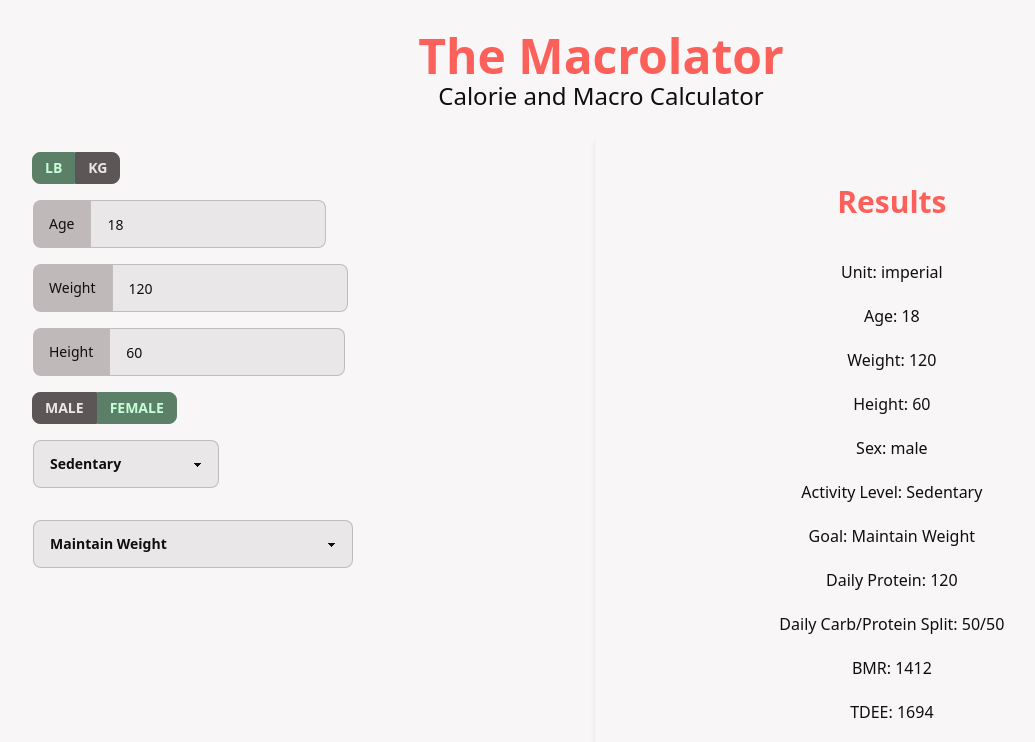
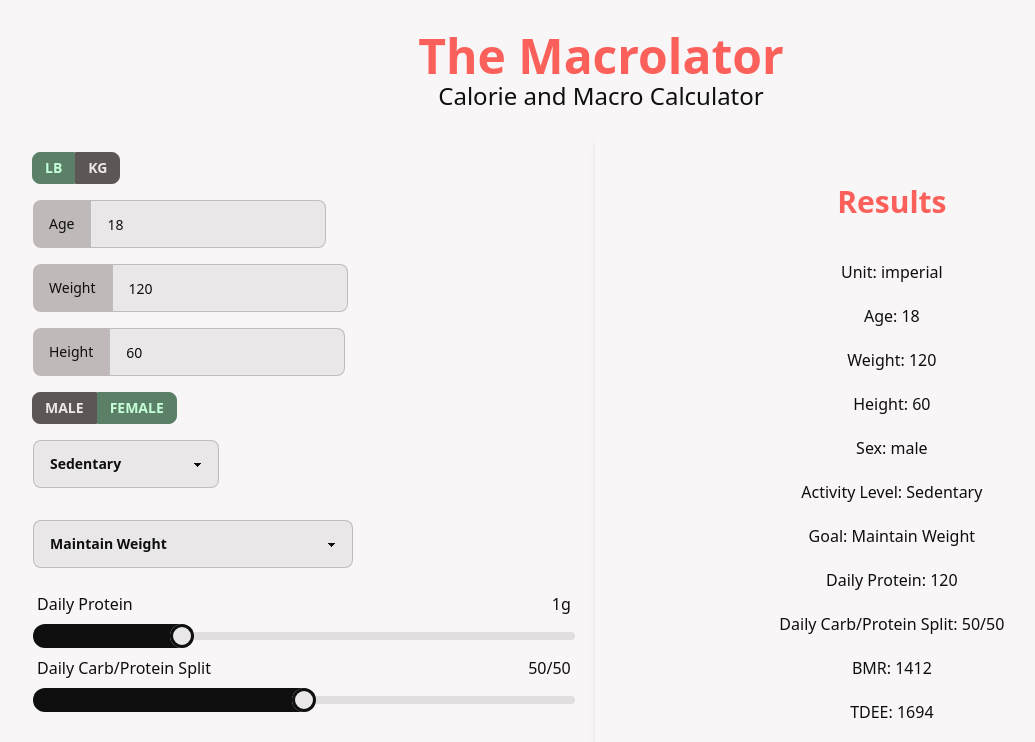
Before and after one commit to gabe-santos/calorie-macro-calc, a React (Vite) app: page / in a window 1280 px wide. Shown: the top 742 px of the page, without its empty margins (39-1074 px from the left). Built offline with nearby package versions, Linux system fonts and the light colour scheme.

Commit message:
moves form display into its own component

```diff
--- a/src/App.tsx
+++ b/src/App.tsx
@@ -1,10 +1,16 @@
-import { ChangeEventHandler, SetStateAction, useEffect, useState } from 'react';
+import { useEffect, useState } from 'react';
 import './App.css';
 import { NumInput } from './components/NumInput';
 import { RadioToggle } from './components/RadioToggle';
 import { Select } from './components/Select';
 import { Slider } from './components/Slider';
 import { ResultsDisplay } from './components/ResultsDisplay';
+import {
+	calculateBMR,
+	calculateProtein,
+	calculateTDEE,
+} from './utils/calculations';
+import { FormDisplay } from './components/FormDisplay';
 
 export const App = () => {
 	interface DataProps {
@@ -94,57 +100,17 @@ export const App = () => {
 		setGoal(String(value));
 	};
 
-	const handleProteinChange = ({
-		target: { value },
-	}: {
-		target: { value: number };
-	}) => {
-		setProteinVal(value);
+	const handleProteinChange = (e: React.ChangeEvent<HTMLInputElement>) => {
+		setProteinVal(Number(e.target.value));
 	};
 
-	const handleCarbSplitChange = ({
-		target: { value },
-	}: {
-		target: { value: number };
-	}) => {
-		setCarbPercent(value);
+	const handleCarbSplitChange = (e: React.ChangeEvent<HTMLInputElement>) => {
+		setCarbPercent(Number(e.target.value));
 	};
 
 	useEffect(() => {
-		setBmr(() => calculateBMR());
+		setBmr(() => calculateBMR(unit, weight, height, sex, age));
 	});
-
-	const lbsToKg = (lbs: number): number => {
-		return lbs * 0.453592;
-	};
-
-	const inToCm = (inches: number): number => {
-		return inches * 2.54;
-	};
-
-	const calculateBMR = (): number => {
-		const weightKg = unit == 'metric' ? weight : lbsToKg(weight);
-		const heightCm = unit == 'metric' ? height : inToCm(height);
-		return Math.round(mifflinStJeor(weightKg, heightCm, age, sex));
-	};
-
-	const mifflinStJeor = (
-		mass: number,
-		heightCM: number,
-		age: number,
-		sex: string
-	) => {
-		let s = sex === 'male' ? 5 : -161;
-		return 10 * mass + 6.25 * heightCM - 5.0 * age + s;
-	};
-
-	const calculateTDEE = (): number => {
-		return Math.round(calculateBMR() * activityOptions[activityLvl]);
-	};
-
-	const calculateProtein = (): number => {
-		return Math.round(proteinVal * weight);
-	};
 
 	return (
 		<div className='App'>
@@ -153,59 +119,26 @@ export const App = () => {
 				Calorie and Macro Calculator
 			</h2>
 			<div className='container flex p-5'>
-				<div className='container p-5'>
-					<RadioToggle
-						name='units'
-						dataLeft='lb'
-						dataRight='kg'
-						valueLeft='imperial'
-						valueRight='metric'
-						onChange={handleUnitChange}
-						defaultVal='imperial'
-					/>
-					<NumInput
-						label='Age'
-						value={age}
-						onChange={handleAgeChange}
-					/>
-					<NumInput
-						label='Weight'
-						value={weight}
-						onChange={handleWeightChange}
-					/>
-					<NumInput
-						label='Height'
-						value={height}
-						onChange={handleHeightChange}
-					/>
-
-					<RadioToggle
-						name='sex'
-						dataLeft='Male'
-						dataRight='Female'
-						valueLeft='male'
-						valueRight='female'
-						onChange={handleSexChange}
-						defaultVal='female'
-					/>
-
-					<div className='flex'>
-						<Select
-							label='Activity Level'
-							options={activityOptions}
-							value={activityLvl}
-							onChange={handleActivityChange}
-						/>
-						{/* <Tooltip content={'level of activity'} /> */}
-					</div>
-					<Select
-						label={'Goal'}
-						options={goalOptions}
-						value={goal}
-						onChange={handleGoalChange}
-					/>
-				</div>
-
+				<FormDisplay
+					age={age}
+					weight={weight}
+					height={height}
+					activityLvl={activityLvl}
+					goal={goal}
+					activityOptions={activityOptions}
+					goalOptions={goalOptions}
+					proteinVal={proteinVal}
+					carbPercent={carbPercent}
+					handleUnitChange={handleUnitChange}
+					handleAgeChange={handleAgeChange}
+					handleWeightChange={handleWeightChange}
+					handleHeightChange={handleHeightChange}
+					handleSexChange={handleSexChange}
+					handleActivityChange={handleActivityChange}
+					handleGoalChange={handleGoalChange}
+					handleProteinChange={handleProteinChange}
+					handleCarbSplitChange={handleCarbSplitChange}
+				/>
 				<ResultsDisplay
 					unit={unit}
 					age={age}
@@ -214,31 +147,12 @@ export const App = () => {
 					sex={sex}
 					activityLvl={activityLvl}
 					goal={goal}
-					dailyProtein={calculateProtein()}
+					dailyProtein={calculateProtein(proteinVal, weight)}
 					carbPercent={carbPercent}
 					bmr={bmr}
-					tdee={calculateTDEE()}
+					tdee={calculateTDEE(bmr, activityOptions[activityLvl])}
 				/>
 			</div>
-
-			<Slider
-				label='Daily Protein'
-				min={0.82}
-				max={1.5}
-				step={0.01}
-				value={proteinVal}
-				unit={'g'}
-				onChange={handleProteinChange}
-			/>
-			<Slider
-				label='Daily Carb/Protein Split'
-				min={0}
-				max={100}
-				step={1}
-				value={carbPercent}
-				unit={`/${100 - carbPercent}`}
-				onChange={handleCarbSplitChange}
-			/>
 		</div>
 	);
 };
--- /dev/null
+++ b/src/components/FormDisplay.tsx
@@ -0,0 +1,146 @@
+import { NumInput } from './NumInput';
+import { RadioToggle } from './RadioToggle';
+import { Select } from './Select';
+import { Slider } from './Slider';
+
+interface FormDisplayProps {
+	age: number;
+	weight: number;
+	height: number;
+	activityLvl: string;
+	goal: string;
+	activityOptions: {
+		[key: string]: number;
+	};
+	goalOptions: {
+		[key: string]: number;
+	};
+	proteinVal: number;
+	carbPercent: number;
+	handleUnitChange: ({
+		target: { value },
+	}: {
+		target: { value: string };
+	}) => void;
+	handleAgeChange: ({
+		target: { value },
+	}: {
+		target: { value: number };
+	}) => void;
+	handleWeightChange: ({
+		target: { value },
+	}: {
+		target: { value: number };
+	}) => void;
+	handleHeightChange: ({
+		target: { value },
+	}: {
+		target: { value: number };
+	}) => void;
+	handleSexChange: ({
+		target: { value },
+	}: {
+		target: { value: string };
+	}) => void;
+	handleActivityChange: ({
+		target: { value },
+	}: {
+		target: { value: string };
+	}) => void;
+	handleGoalChange: ({
+		target: { value },
+	}: {
+		target: { value: string };
+	}) => void;
+	handleProteinChange: (e: React.ChangeEvent<HTMLInputElement>) => void;
+	handleCarbSplitChange: (e: React.ChangeEvent<HTMLInputElement>) => void;
+}
+
+export const FormDisplay = ({
+	age,
+	weight,
+	height,
+	activityLvl,
+	goal,
+	activityOptions,
+	goalOptions,
+	proteinVal,
+	carbPercent,
+	handleUnitChange,
+	handleAgeChange,
+	handleWeightChange,
+	handleHeightChange,
+	handleSexChange,
+	handleActivityChange,
+	handleGoalChange,
+	handleProteinChange,
+	handleCarbSplitChange,
+}: FormDisplayProps) => {
+	return (
+		<div className='container p-5'>
+			<RadioToggle
+				name='units'
+				dataLeft='lb'
+				dataRight='kg'
+				valueLeft='imperial'
+				valueRight='metric'
+				onChange={handleUnitChange}
+				defaultVal='imperial'
+			/>
+			<NumInput label='Age' value={age} onChange={handleAgeChange} />
+			<NumInput
+				label='Weight'
+				value={weight}
+				onChange={handleWeightChange}
+			/>
+			<NumInput
+				label='Height'
+				value={height}
+				onChange={handleHeightChange}
+			/>
+
+			<RadioToggle
+				name='sex'
+				dataLeft='Male'
+				dataRight='Female'
+				valueLeft='male'
+				valueRight='female'
+				onChange={handleSexChange}
+				defaultVal='female'
+			/>
+
+			<div className='flex'>
+				<Select
+					label='Activity Level'
+					options={activityOptions}
+					value={activityLvl}
+					onChange={handleActivityChange}
+				/>
+			</div>
+			<Select
+				label={'Goal'}
+				options={goalOptions}
+				value={goal}
+				onChange={handleGoalChange}
+			/>
+			<Slider
+				label='Daily Protein'
+				min={0.82}
+				max={1.5}
+				step={0.01}
+				value={proteinVal}
+				unit={'g'}
+				onChange={handleProteinChange}
+			/>
+			<Slider
+				label='Daily Carb/Protein Split'
+				min={0}
+				max={100}
+				step={1}
+				value={carbPercent}
+				unit={`/${100 - carbPercent}`}
+				onChange={handleCarbSplitChange}
+			/>
+		</div>
+	);
+};
--- a/src/components/Slider.tsx
+++ b/src/components/Slider.tsx
@@ -1,5 +1,3 @@
-import { useState } from 'react';
-
 interface SliderProps {
 	label: string;
 	min: number;
@@ -7,7 +5,7 @@ interface SliderProps {
 	value: number;
 	step: number;
 	unit: string;
-	onChange: Function;
+	onChange: (event: React.ChangeEvent<HTMLInputElement>) => void;
 }
 
 export const Slider = ({
@@ -19,13 +17,6 @@ export const Slider = ({
 	unit,
 	onChange,
 }: SliderProps) => {
-	const [sliderVal, setSliderVal] = useState(0);
-
-	// const handleChange = (e) => {
-	//   setSliderVal(e.target.value);
-	//   console.log(e.target.value);
-	// };
-
 	return (
 		<div className='form-control'>
 			<div className='flex'>
--- /dev/null
+++ b/src/utils/calculations.ts
@@ -0,0 +1,40 @@
+const lbsToKg = (lbs: number): number => {
+	return lbs * 0.453592;
+};
+
+const inToCm = (inches: number): number => {
+	return inches * 2.54;
+};
+
+export const calculateBMR = (
+	unit: string,
+	weight: number,
+	height: number,
+	sex: string,
+	age: number
+): number => {
+	const weightKg = unit == 'metric' ? weight : lbsToKg(weight);
+	const heightCm = unit == 'metric' ? height : inToCm(height);
+	return Math.round(mifflinStJeor(weightKg, heightCm, age, sex));
+};
+
+export const mifflinStJeor = (
+	mass: number,
+	heightCM: number,
+	age: number,
+	sex: string
+) => {
+	let s = sex === 'male' ? 5 : -161;
+	return 10 * mass + 6.25 * heightCM - 5.0 * age + s;
+};
+
+export const calculateTDEE = (bmr: number, activityLvl: number): number => {
+	return Math.round(bmr * activityLvl);
+};
+
+export const calculateProtein = (
+	proteinVal: number,
+	weight: number
+): number => {
+	return Math.round(proteinVal * weight);
+};
```
Also changed, not shown: tsconfig.json (+13 -3 lines).
